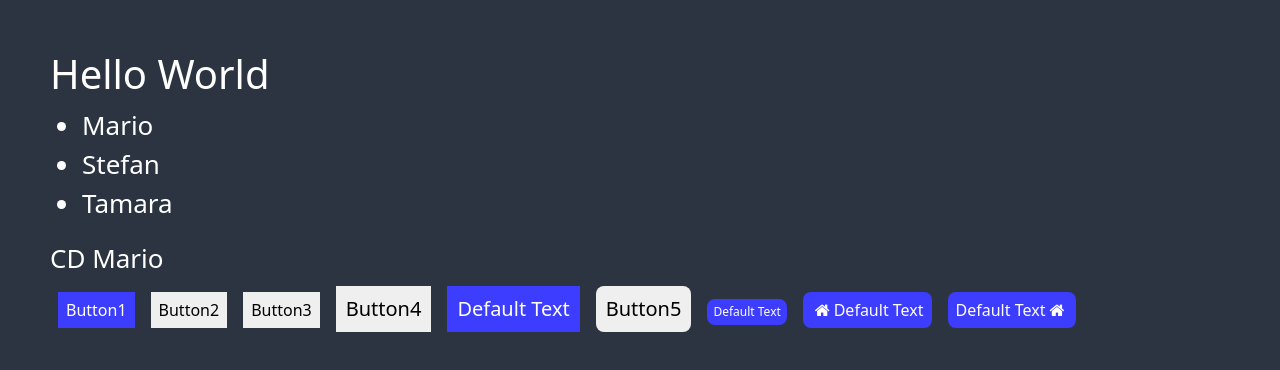
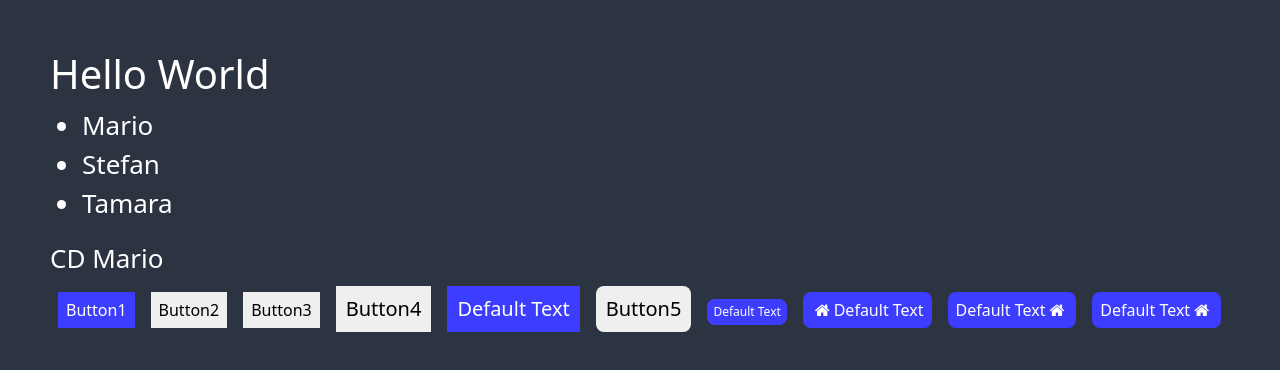
Before and after one commit to MarioKrstevski/React_SourceMX, a React (Create React App) app: page / in a window 1280 px wide. Shown: the top 370 px of the page. Built offline with nearby package versions, Linux system fonts and the light colour scheme.

Commit message:
disabled

```diff
--- a/src/App.js
+++ b/src/App.js
@@ -192,11 +192,10 @@ function App() {
       <Button variant="secondary" size="lg" text="Button4" />
       <Button size="lg" />
       <Button variant="secondary" size="lg" text="Button5" rounded />
-      <Button size="sm" rounded/>
-      <Button icon rounded/>
-      <Button icon iconPosition="right" rounded/>
-
-
+      <Button size="sm" rounded />
+      <Button icon rounded />
+      <Button icon iconPosition="right" rounded />
+      <Button icon iconPosition="right" disabled rounded />
     </div>
   );
 }
--- a/src/exercises/Button.js
+++ b/src/exercises/Button.js
@@ -52,7 +52,6 @@ function Button(props) {
     <button style={buttonStyle} disabled={props.disabled}>
       {props.icon && props.iconPosition === "left" && icon}
       {props.text}
-
       {props.icon && props.iconPosition === "right" && icon}
     </button>
   );
```
